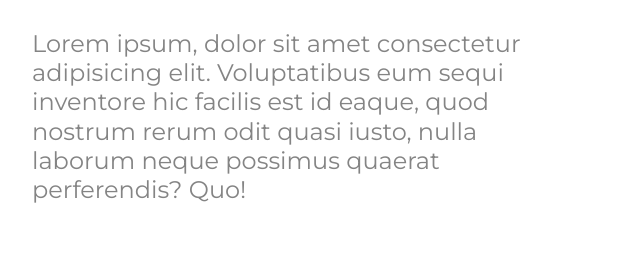
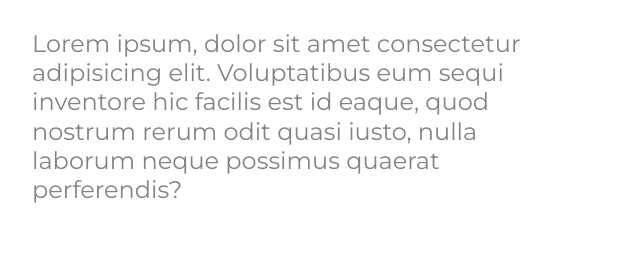
Before and after one commit to LuaLua404/Projeto-de-responsividade, a plain HTML site: page Projeto pt1.html in a window 1280 px wide. Shown: the part 961-1216 px from the top of the page, 54-694 px from the left. Drawn offline with Linux system fonts and the light colour scheme.

Commit message:
Remoção de uma palavra do parágrafo

```diff
--- a/Projeto pt1.html
+++ b/Projeto pt1.html
@@ -25,7 +25,7 @@
         <div>       <div class="didi"> <h1>WE CARE</h1>
             <h2>About Your Pet</h2></div>
             <p>Lorem ipsum, dolor sit amet consectetur adipisicing elit. Voluptatibus eum sequi inventore hic facilis est id
-                eaque, quod nostrum rerum odit quasi iusto, nulla laborum neque possimus quaerat perferendis? Quo!</p>
+                eaque, quod nostrum rerum odit quasi iusto, nulla laborum neque possimus quaerat perferendis?</p>
             <button>EXPLORE</button></div>
 
     </main>
```
